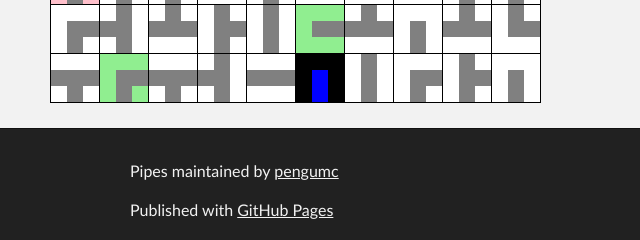
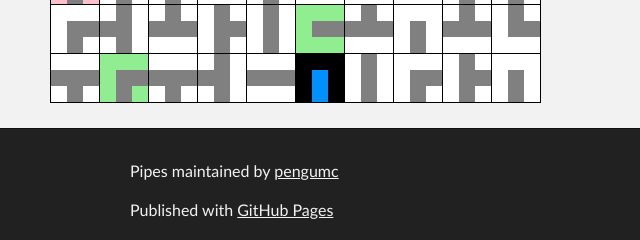
Before and after one commit to pengumc/pipes, a plain HTML site: page index.html in a window 1280 px wide. Shown: the part 662-902 px from the top of the page, 190-830 px from the left. Drawn offline with Linux system fonts and the light colour scheme.

Commit message:
mimic github.io color

```diff
--- a/style_pipes.css
+++ b/style_pipes.css
@@ -135,7 +135,7 @@ html{
 }
 
 .filledSection{
-    background-color:blue;
+    background-color:#0090ff;
 }
 
 .section{
```
